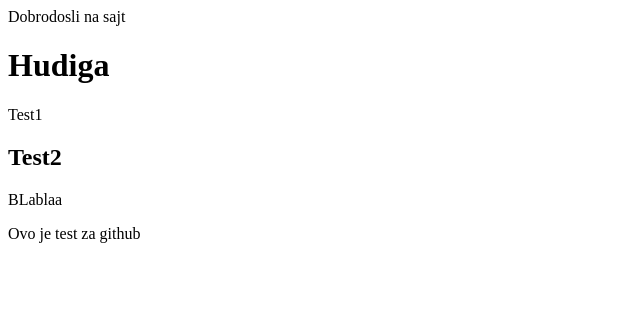
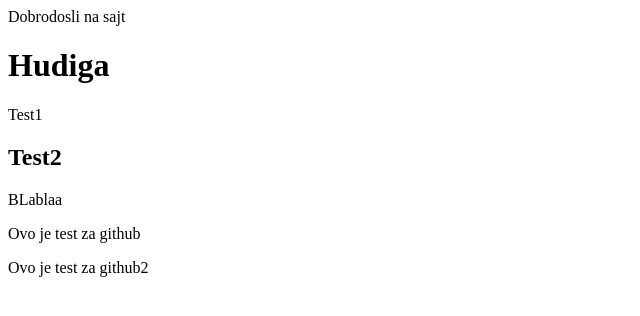
Before and after one commit to Hudiga1337/front-end-development, a plain HTML site: page index.html in a window 1280 px wide. Shown: the whole page, without its empty margins (0-640 px from the left). Drawn offline with Linux system fonts and the light colour scheme.

Commit message:
Test Za Github2

```diff
--- a/index.html
+++ b/index.html
@@ -4,3 +4,4 @@
 <h2>Test2</h2>
 BLablaa
 <p>Ovo je test za github</p>
+<p>Ovo je test za github2</p>
```
